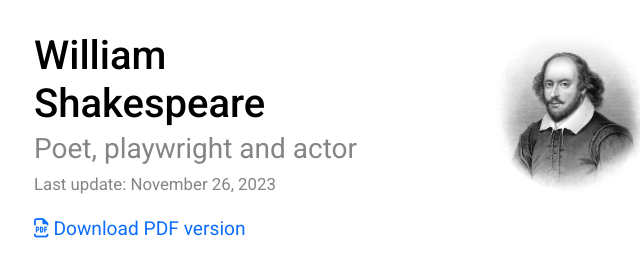
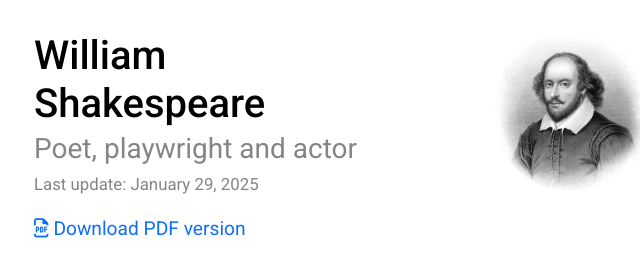
Before and after one commit to sneas/cv-template, a plain HTML site: page index.html in a window 1280 px wide. Shown: the top 264 px of the page, 68-708 px from the left. Drawn offline with nearby package versions, Linux system fonts and the light colour scheme.

Commit message:
Deploying to gh-pages from @ sneas/cv-template@e702dcc545767d0eeb5bf16b71d739169a8c402e 🚀

```diff
--- a/index.html
+++ b/index.html
@@ -24,7 +24,7 @@
                 </div>
                 <div>
                     <p>
-                        <time datetime="" class="small">Last update: November 26, 2023</time>
+                        <time datetime="" class="small">Last update: January 29, 2025</time>
                     </p>
                     <p>
                         <span class="screen"><a href="william-shakespeare.poet-playwright-and-actor.pdf"><i class="far fa-file-pdf"></i>Download PDF version</a></span>
```
Also changed, not shown: 1 other file.
